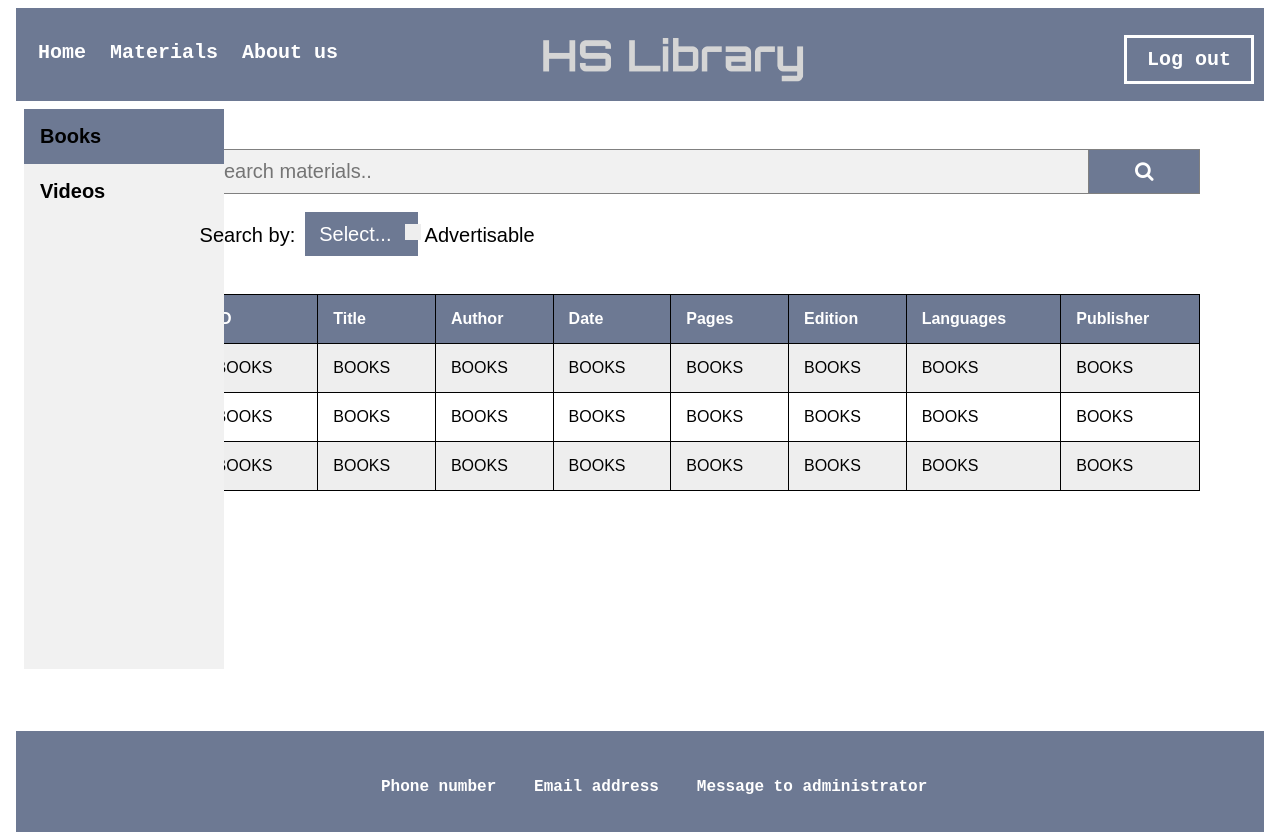
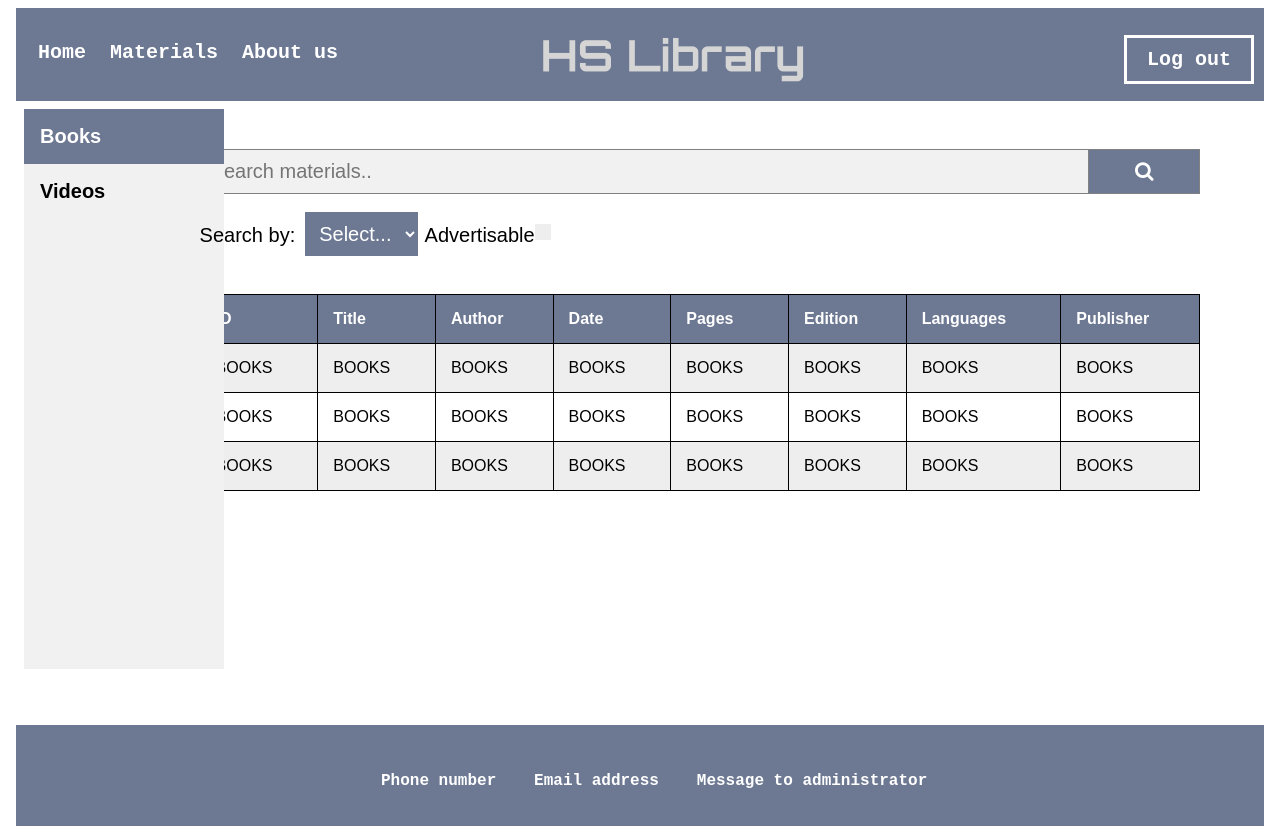
Before and after one commit to AmmarBerkovic/HSS, an Angular app: page /materials in a window 1280 px wide. Shown: the top 840 px of the page. Built offline with nearby package versions, Linux system fonts and the light colour scheme.

Commit message:
white letters on sidebar, aligning footer and adv checkbox

```diff
--- a/package.json
+++ b/package.json
@@ -24,7 +24,7 @@
     "zone.js": "~0.10.2"
   },
   "devDependencies": {
-    "@angular-devkit/build-angular": "^0.1100.5",
+    "@angular-devkit/build-angular": "^0.1100.6",
     "@angular/cli": "^11.0.5",
     "@angular/compiler-cli": "^11.0.5",
     "@types/jasmine": "~3.6.0",
--- a/src/app/about-us/about-us.component.css
+++ b/src/app/about-us/about-us.component.css
@@ -1,5 +1,5 @@
 .aboutUs {
-  background-color:white;
+  background-color: white;
   min-height: 80vh;
   font-family: Verdana, Geneva, Tahoma, sans-serif;
 }
@@ -30,6 +30,6 @@ img.HSSpicture {
   padding-top: 1vh;
   padding-left: 40%;
 }
-.h2{
+.h2 {
   text-align: center;
 }
--- a/src/app/body/body.component.css
+++ b/src/app/body/body.component.css
@@ -45,3 +45,7 @@
   color: #242d35;
   font-family: Verdana, Geneva, Tahoma, sans-serif;
 }
+
+.row {
+  min-height: 78vh;
+}
--- a/src/app/books-form/books-form.component.css
+++ b/src/app/books-form/books-form.component.css
@@ -177,8 +177,8 @@ select {
 /* Create a custom checkbox */
 .checkmark {
   position: absolute;
-  top: 0;
-  left: 0;
+  top: 5;
+  left: 5;
   height: 16px;
   width: 16px;
   background-color: #eee;
--- a/src/app/materials/materials.component.css
+++ b/src/app/materials/materials.component.css
@@ -224,3 +224,7 @@ select {
 .wholeForm {
   margin-left: 15vh;
 }
+
+.space {
+  min-height: 76vh;
+}
--- a/src/app/materials/materials.component.html
+++ b/src/app/materials/materials.component.html
@@ -5,16 +5,16 @@
 </head>
 
 <body>
-
+  <div class="space">
     <div class="sidebar">
-      <a (click)='bookSectionLayout()' [ngStyle]="{'background-color' : activeLayout ? '#6d7993' : ''}">Books</a>
-      <a (click)='videoSectionLayout()' [ngStyle]="{'background-color' : !activeLayout ? '#6d7993' : ''}">Videos</a>
+      <a (click)='bookSectionLayout()' [ngStyle]="{'background-color' : activeLayout ? '#6d7993' : '','color':activeLayout ? 'white':''}">Books</a>
+      <a (click)='videoSectionLayout()' [ngStyle]="{'background-color' : !activeLayout ? '#6d7993' : '','color': !activeLayout ? 'white' : ''}">Videos</a>
     </div>
   <div class="wholeForm">
     <app-books-form *ngIf="activeLayout"></app-books-form>
     <app-videos-form *ngIf="!activeLayout"></app-videos-form>
   </div>
-
+</div>
 
 
 </body>
--- a/src/app/materials/materials.component.ts
+++ b/src/app/materials/materials.component.ts
@@ -19,5 +19,11 @@ export class MaterialsComponent implements OnInit {
   videoSectionLayout(){
     this.activeLayout = false;
   }
+  styleObject(){
+    if (this.activeLayout){
+        return "{'background-color':'#6d7993','color':'white'}";
+    }
+    return {};
+  }
 
 }
--- a/src/app/videos-form/videos-form.component.css
+++ b/src/app/videos-form/videos-form.component.css
@@ -177,8 +177,8 @@ select {
 /* Create a custom checkbox */
 .checkmark {
   position: absolute;
-  top: 0;
-  left: 0;
+  top: 5;
+  left: 5;
   height: 16px;
   width: 16px;
   background-color: #eee;
```
Also changed, not shown: 1 other file (tests, documents, lock files or other folders).
